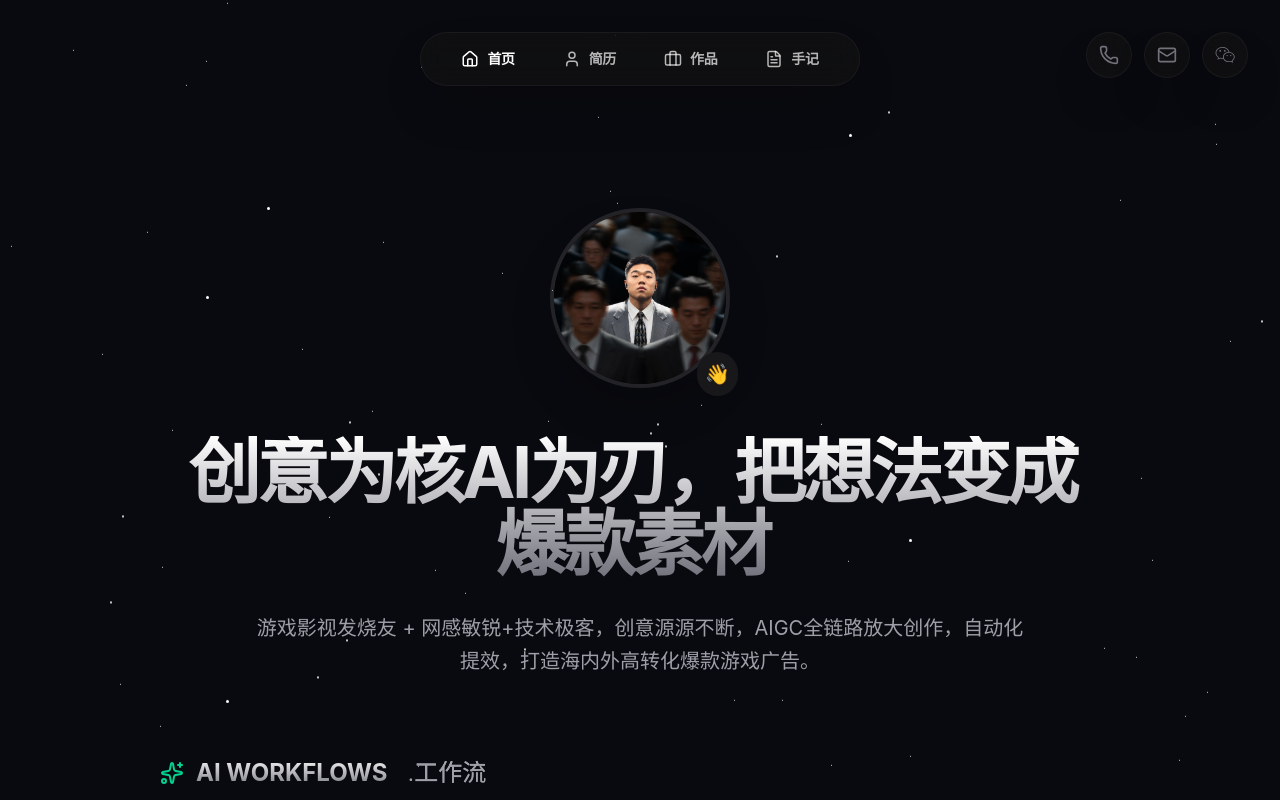
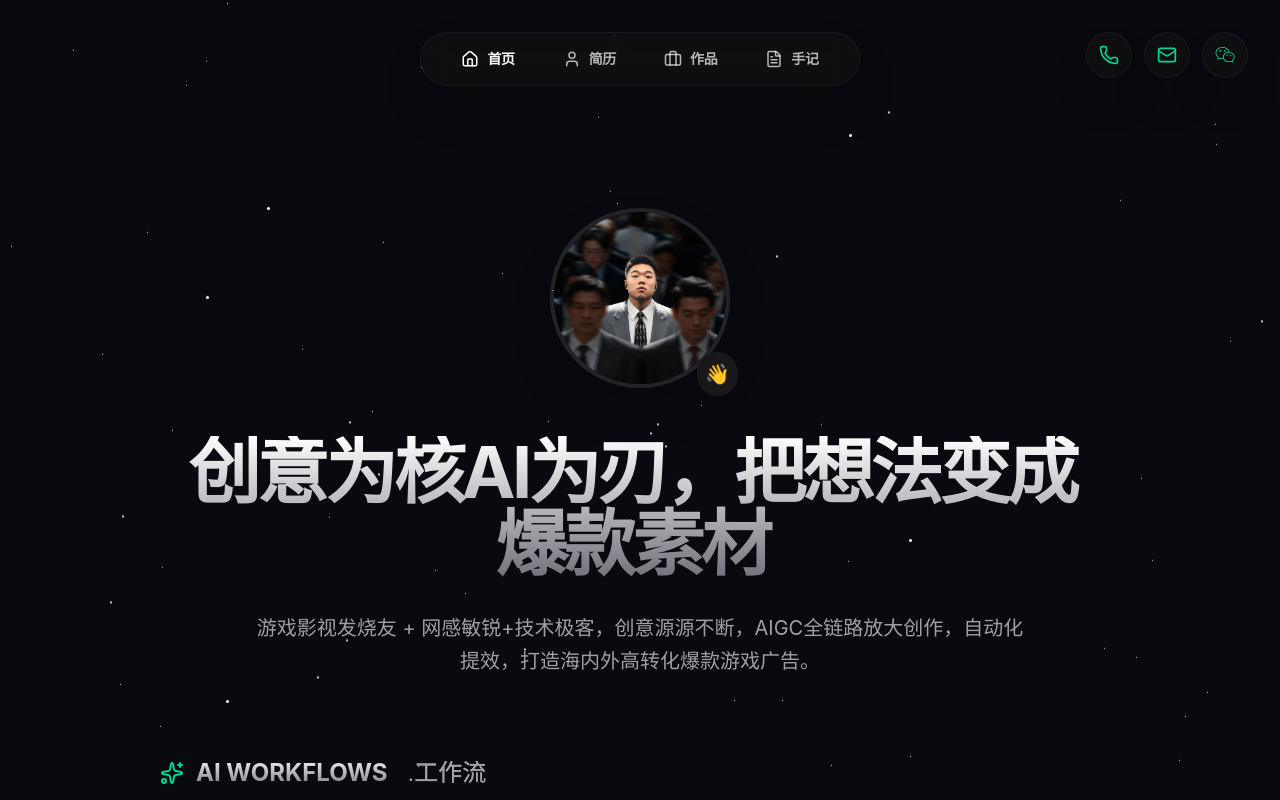
Before and after one commit to chenyanglonglive-cyber/portfolio, a Next.js app in the folder frontend-v2/: page / in a window 1280 px wide. Built offline with nearby package versions, Linux system fonts and the light colour scheme; no server answers.

Commit message:
style(socials): highlight contacts buttons with default emerald color and glow

```diff
--- a/frontend-v2/src/components/Socials.tsx
+++ b/frontend-v2/src/components/Socials.tsx
@@ -57,14 +57,18 @@ export default function Socials() {
           initial={{ y: -100, opacity: 0 }}
           animate={{ y: 0, opacity: 1 }}
           transition={{ delay: 0.3 + i * 0.1, duration: 0.6, ease: "circOut" }}
-          className="glass p-2.5 md:p-3 rounded-full flex items-center justify-center shadow-2xl border border-white/10 relative cursor-pointer group"
+          className={`glass p-2.5 md:p-3 rounded-full flex items-center justify-center shadow-2xl border relative cursor-pointer group transition-all duration-300 ${
+            hovered === social.id
+              ? 'border-emerald-400/50 bg-emerald-400/10 shadow-[0_0_15px_rgba(52,211,153,0.2)]'
+              : 'border-emerald-500/25 bg-emerald-950/20'
+          }`}
           onMouseEnter={() => setHovered(social.id)}
           onMouseLeave={() => setHovered(null)}
         >
           <a
             href={social.href}
             className={`flex items-center justify-center transition-all duration-300 ${
-              hovered === social.id ? 'text-emerald-400 scale-105' : 'text-zinc-500 hover:text-emerald-400'
+              hovered === social.id ? 'text-emerald-300 scale-110' : 'text-emerald-400'
             }`}
           >
             {social.icon}
```
Also changed, not shown: 1 other file (tests, documents, lock files or other folders).
